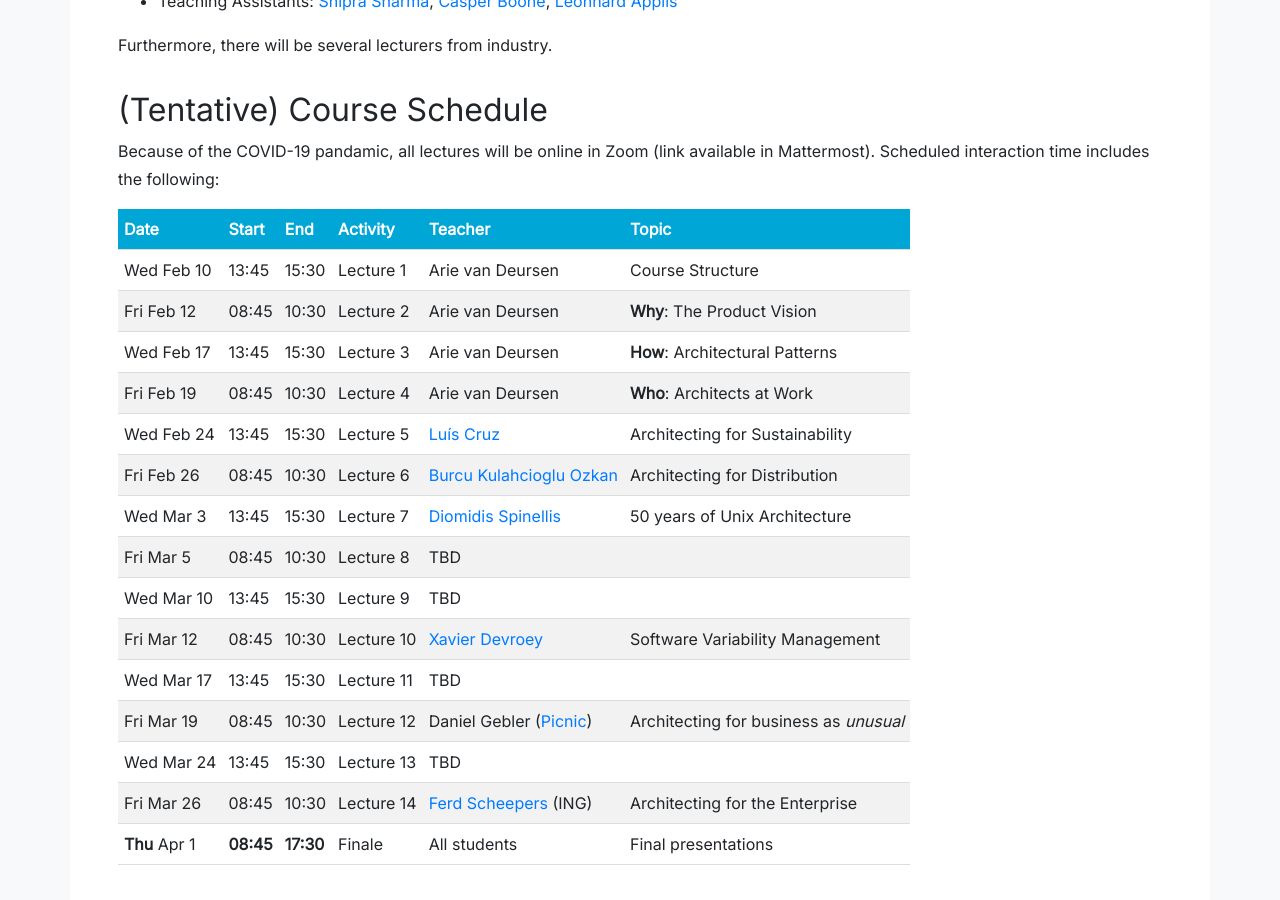
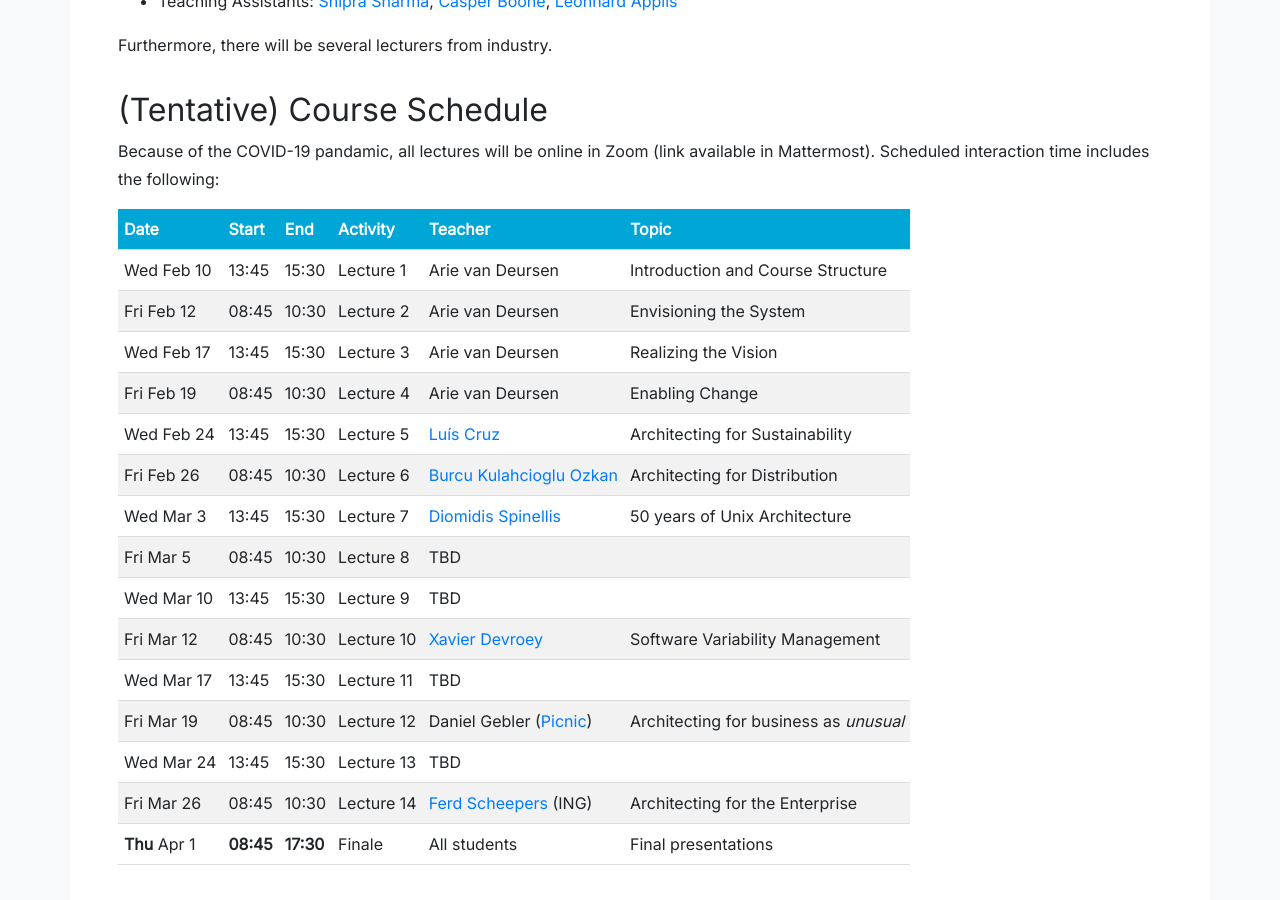
Before and after one commit to SERG-Delft/delftswa, a Jekyll site: the page built from 2021/index.md, in a window 1280 px wide and 900 px high, scrolled down 948 px. Built offline with Jekyll 4.4.1, drawn with Linux system fonts in a browser that asks for light colours.

Commit message:
Renaming my lectures

```diff
--- a/2021/index.md
+++ b/2021/index.md
@@ -48,10 +48,10 @@ Scheduled interaction time includes the following:
 
 Date | Start | End | Activity | Teacher | Topic
 |---|---|---|---|---|
-Wed Feb 10 | 13:45 | 15:30 | Lecture 1 | Arie van Deursen         | Course Structure
-Fri Feb 12 | 08:45 | 10:30 | Lecture 2 | Arie van Deursen         | **Why**: The Product Vision
-Wed Feb 17 | 13:45 | 15:30 | Lecture 3 | Arie van Deursen         | **How**: Architectural Patterns
-Fri Feb 19 | 08:45 | 10:30 | Lecture 4 | Arie van Deursen         | **Who**: Architects at Work
+Wed Feb 10 | 13:45 | 15:30 | Lecture 1 | Arie van Deursen         | Introduction and Course Structure
+Fri Feb 12 | 08:45 | 10:30 | Lecture 2 | Arie van Deursen         | Envisioning the System
+Wed Feb 17 | 13:45 | 15:30 | Lecture 3 | Arie van Deursen         | Realizing the Vision
+Fri Feb 19 | 08:45 | 10:30 | Lecture 4 | Arie van Deursen         | Enabling Change
 Wed Feb 24 | 13:45 | 15:30 | Lecture 5 | [Luís Cruz][luis]        | Architecting for Sustainability
 Fri Feb 26 | 08:45 | 10:30 | Lecture 6 | [Burcu Kulahcioglu Ozkan][burcu]     | Architecting for Distribution
 Wed Mar 3  | 13:45 | 15:30 | Lecture 7 | [Diomidis Spinellis][diomidis] | 50 years of Unix Architecture
```
